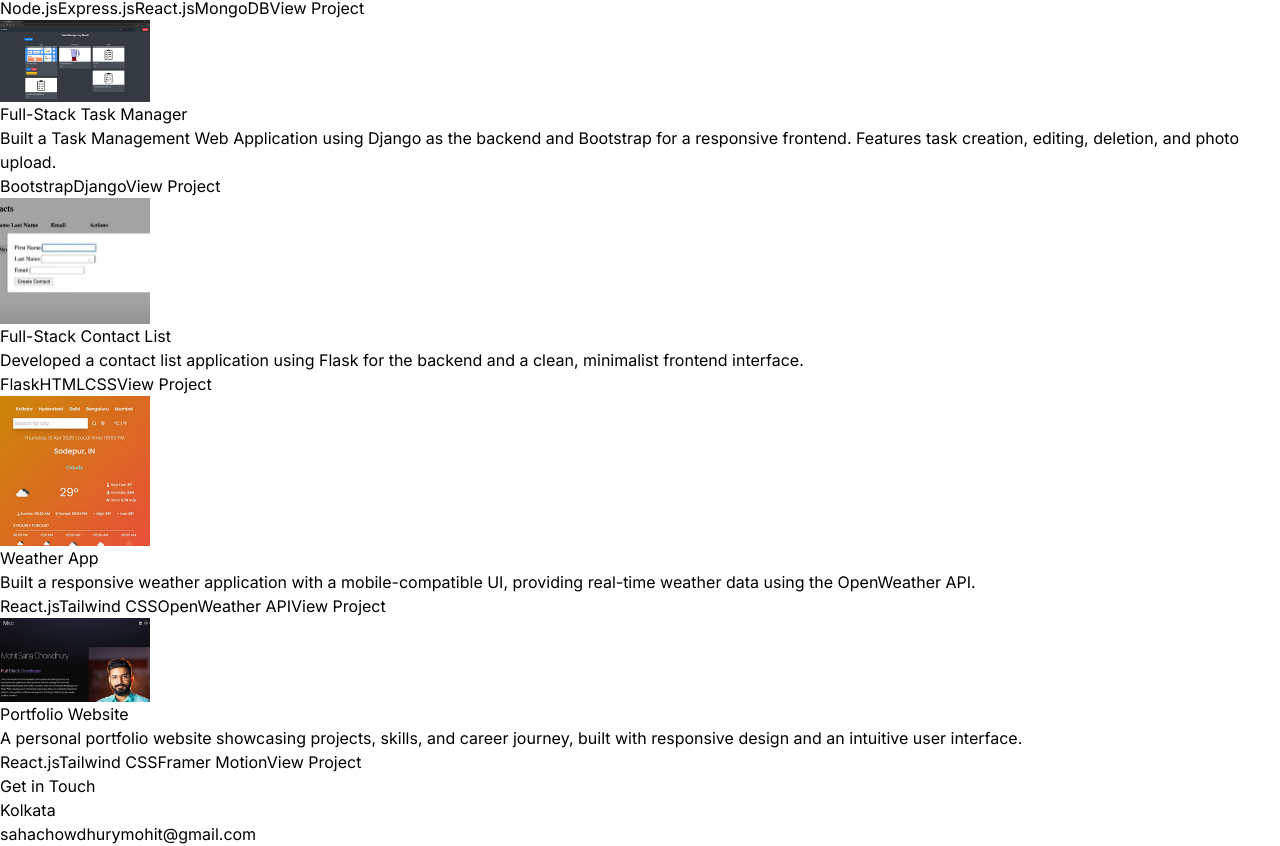
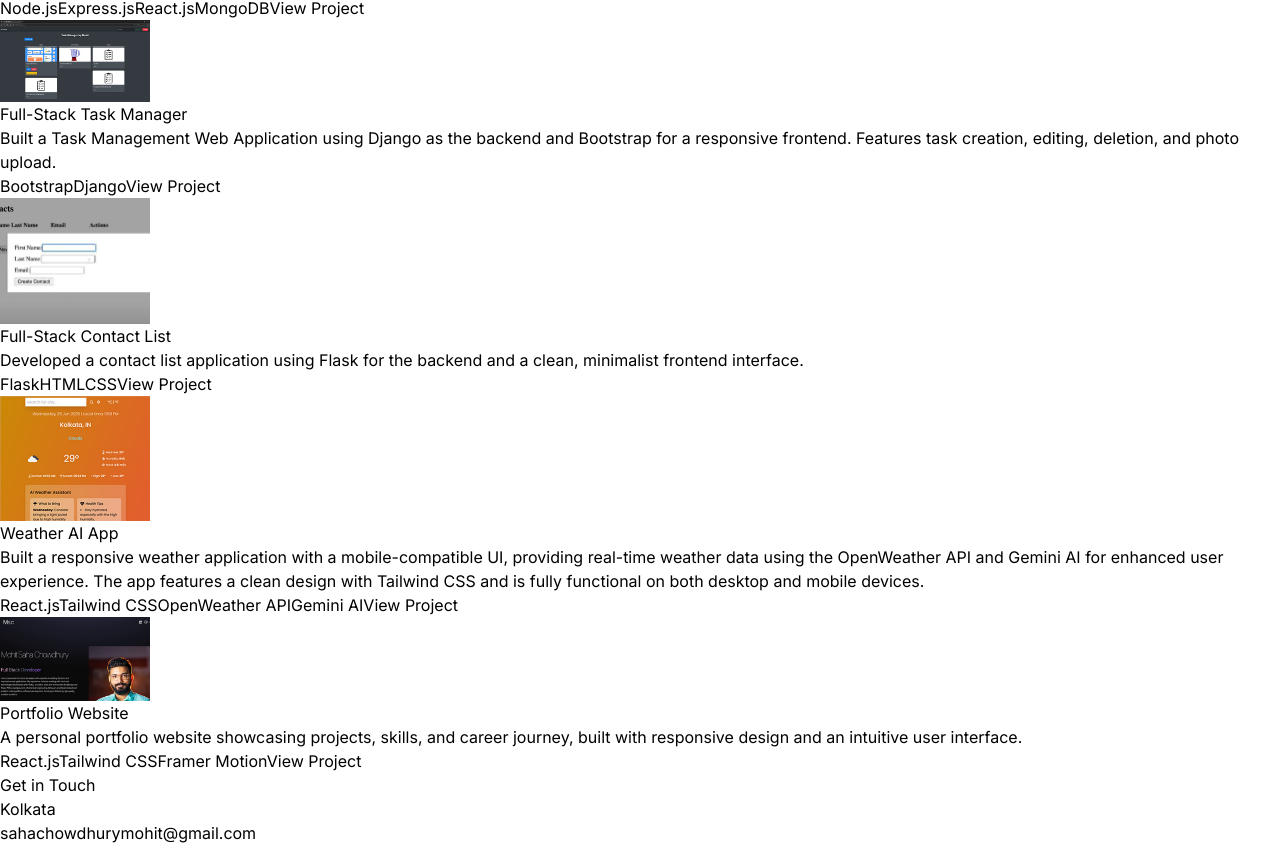
Before and after one commit to Mohit940m/Mohit-Saha-Chowdhury, a React (Vite) app: page / in a window 1280 px wide. Shown: the part 3561-4407 px from the top of the page. Built offline with nearby package versions, Linux system fonts and the light colour scheme.

Commit message:
update WeatherAi prject

```diff
--- a/src/constants/index.js
+++ b/src/constants/index.js
@@ -58,11 +58,11 @@ export const PROJECTS = [
     link: "https://github.com/Mohit940m/Full-Stack-contact-list-using-Flask"
   },
   {
-    title: "Weather App",
+    title: "Weather AI App",
     image: project3,
     description:
-      "Built a responsive weather application with a mobile-compatible UI, providing real-time weather data using the OpenWeather API.",
-    technologies: ["React.js", "Tailwind CSS", "OpenWeather API"],
+      "Built a responsive weather application with a mobile-compatible UI, providing real-time weather data using the OpenWeather API and Gemini AI for enhanced user experience. The app features a clean design with Tailwind CSS and is fully functional on both desktop and mobile devices.",
+    technologies: ["React.js", "Tailwind CSS", "OpenWeather API", "Gemini AI"],
     link: "https://weather-app-react-chi-ten.vercel.app/"
   },
   {
```
Also changed, not shown: src/assets/projects/weather app.jpg.
